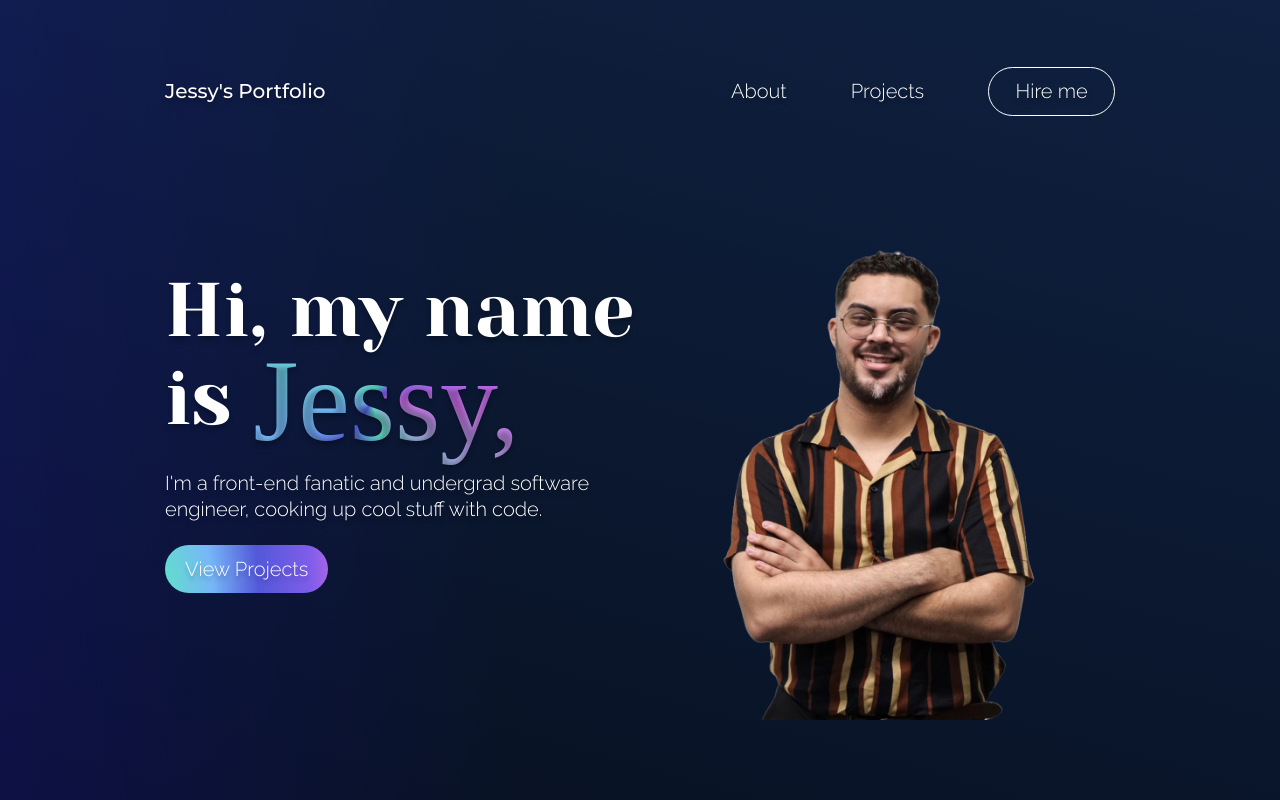
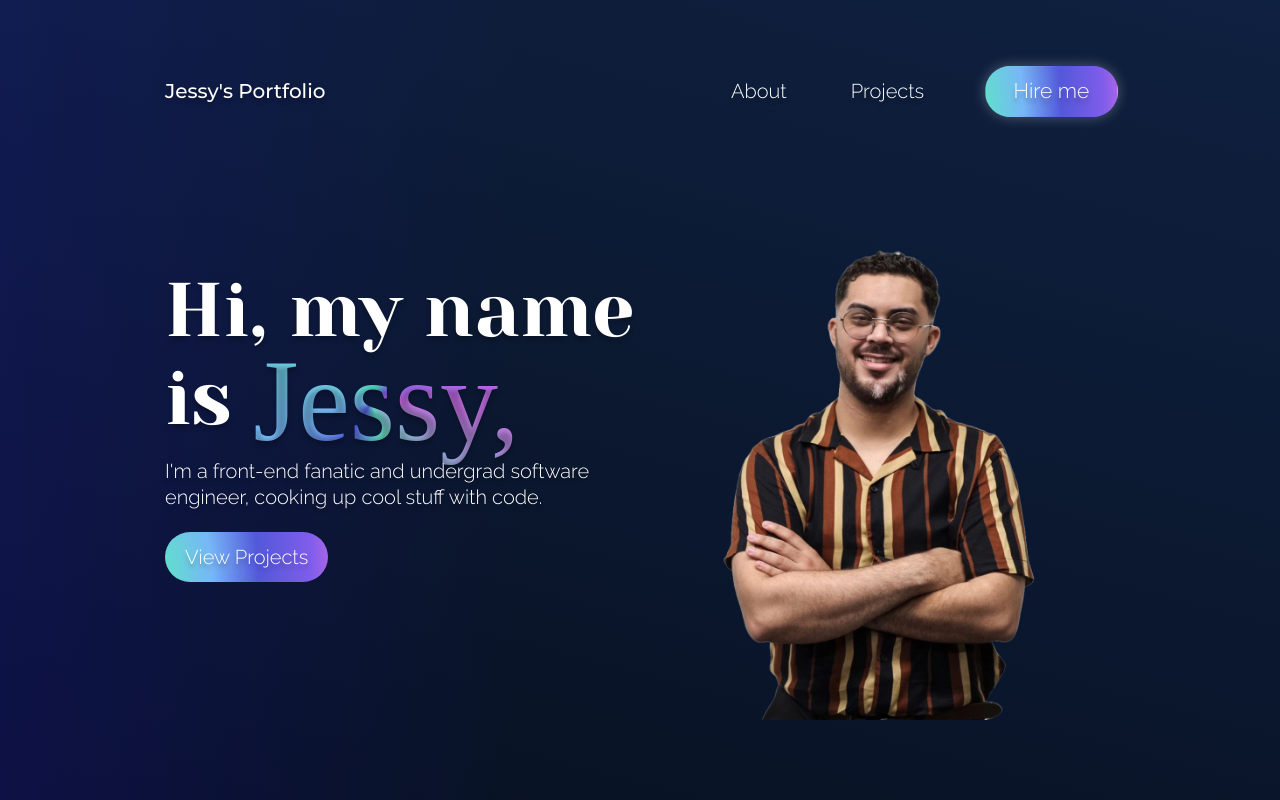
Before and after one commit to J3SSY-ANDU/my-portfolio, a React (Create React App) app: page / in a window 1280 px wide. In both pictures the pointer is over the link "Hire me". Shown: the top 800 px of the page. Built offline with nearby package versions, Linux system fonts and the light colour scheme; a web font is replaced by a local one.

Commit message:
buttons animations

```diff
--- a/src/App.css
+++ b/src/App.css
@@ -29,6 +29,14 @@ a {
     outline: none;
     padding: 0.75rem 1.65rem;
     cursor: pointer;
+    transition: all 0.5s ease;
+}
+
+.transparent-button:hover {
+    transform: scale(1.05);
+    border-color: transparent;
+    background: radial-gradient(117.2% 787.56% at -7.6% 100%, #5EE4C6 3.5%, #77B7F7 31%, #5358D9 55.5%, #7F5DEB 83%, #C86CE2 100%) /* warning: gradient uses a rotation that is not supported by CSS and may not behave as expected */;
+    box-shadow: 0 0 12px #ffffff48;
 }
 
 .portfolio__app-header {
--- a/src/containers/footer/Footer.jsx
+++ b/src/containers/footer/Footer.jsx
@@ -14,7 +14,6 @@ function Footer() {
                     <p>-Tim Notke</p>
                 </div>
                 <div className='portfolio__footer-container_links'>
-
                     <a href='https://github.com/J3SSY-ANDU' target='_blank'><img src={githubImage} /></a>
                     <a href='mailto:jessy.andujar@upr.edu' target='_blank'><img src={envelopeImage}/></a>
                     <a href={resumeFile} target='_blank'><img src={fileImage}/></a>
--- a/src/containers/footer/footer.css
+++ b/src/containers/footer/footer.css
@@ -53,6 +53,14 @@
     width: 60%;
 }
 
+.portfolio__footer-container_links a {
+    transition: all 0.3s ease;
+}
+
+.portfolio__footer-container_links a:hover {
+    transform: scale(1.1);
+}
+
 @media screen and (min-width: 1700px) {
     .portfolio__footer-container_quote h1 {
         font-size: 42px;
--- a/src/containers/header/Header.jsx
+++ b/src/containers/header/Header.jsx
@@ -14,7 +14,7 @@ function Header() {
                     <div className='portfolio__header-container_intro-text'>
                         <h1>Hi, my name is <i>Jessy,</i></h1>
                         <p>I'm a front-end fanatic and undergrad software engineer, cooking up cool stuff with code.</p>
-                        <p><a href='#projects'>View Projects</a></p>
+                        <a href='#projects' className='gradient__button-header'><p>View Projects</p></a>
                     </div>
                     <div className='portfolio__header-container_intro-image'>
                         <img src={profileImage} alt='profile'/>
--- a/src/containers/header/header.css
+++ b/src/containers/header/header.css
@@ -54,13 +54,18 @@
 
     color: #FFFFFF;
     position: relative;
-    z-index: -1;
 }
 
 .portfolio__header-container_intro-text a {
     padding: 0.75rem 1.25rem;
     background: radial-gradient(117.2% 787.56% at -7.6% 100%, #5EE4C6 3.5%, #77B7F7 31%, #5358D9 55.5%, #7F5DEB 83%, #C86CE2 100%) /* warning: gradient uses a rotation that is not supported by CSS and may not behave as expected */;
     border-radius: 30px;
+    transition: all 0.5s ease;
+}
+
+.gradient__button-header:hover {
+    transform: scale(1.05);
+    box-shadow: 0 0 12px #ffffff48;
 }
 
 .portfolio__header-container_intro-text i {
--- a/src/containers/hire-me/hire-me.css
+++ b/src/containers/hire-me/hire-me.css
@@ -94,12 +94,12 @@
     background: radial-gradient(117.2% 787.56% at -7.6% 100%, #5EE4C6 3.5%, #77B7F7 31%, #5358D9 55.5%, #7F5DEB 83%, #C86CE2 100%) /* warning: gradient uses a rotation that is not supported by CSS and may not behave as expected */;
     border-radius: 30px;
     cursor: pointer;
+    transition: all 0.5s ease;
 }
 
-.portfolio__hireMe-container a {
-    padding: 0.75rem 1.25rem;
-    background: radial-gradient(117.2% 787.56% at -7.6% 100%, #5EE4C6 3.5%, #77B7F7 31%, #5358D9 55.5%, #7F5DEB 83%, #C86CE2 100%) /* warning: gradient uses a rotation that is not supported by CSS and may not behave as expected */;
-    border-radius: 30px;
+.gradient__button:hover {
+    transform: scale(1.05);
+    box-shadow: 0 0 12px #ffffff5f;
 }
 
 @media screen and (min-width: 1700px) {
```
